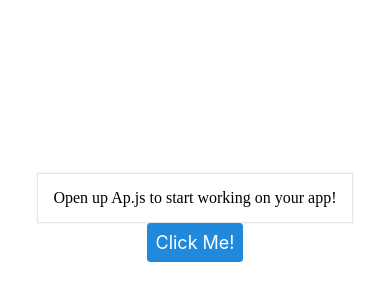
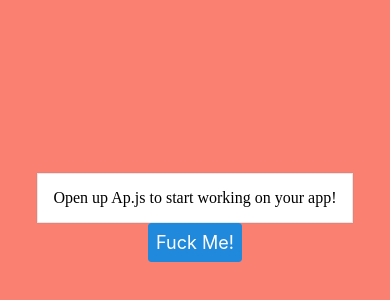
Before and after one commit to nnoguez/language-app, a React Native app in the folder language-app/: screen / in a window 390 px wide. Shown: the part 212-512 px from the top of the page. Built offline with nearby package versions, Linux system fonts and the light colour scheme.

Commit message:
May 12, 2022 2:39 AM

```diff
--- a/language-app/App.js
+++ b/language-app/App.js
@@ -1,12 +1,15 @@
 import { StatusBar } from 'expo-status-bar';
 import { StyleSheet, Text, View } from 'react-native';
 import {Card, Button} from 'react-native-elements';
+import { color } from 'react-native-elements/dist/helpers';
 
 export default function App() {
   return (
     <View style={styles.container}>
       <Card>Open up Ap.js to start working on your app!</Card>
-      <Button title="Click Me!"></Button>
+      <Button
+        title="Fuck Me!"
+      ></Button>
       <StatusBar style="auto" />
     </View>
 
@@ -16,7 +19,7 @@ export default function App() {
 const styles = StyleSheet.create({
   container: {
     flex: 1,
-    backgroundColor: '#fff',
+    backgroundColor: 'salmon',
     alignItems: 'center',
     justifyContent: 'center',
   },
```
